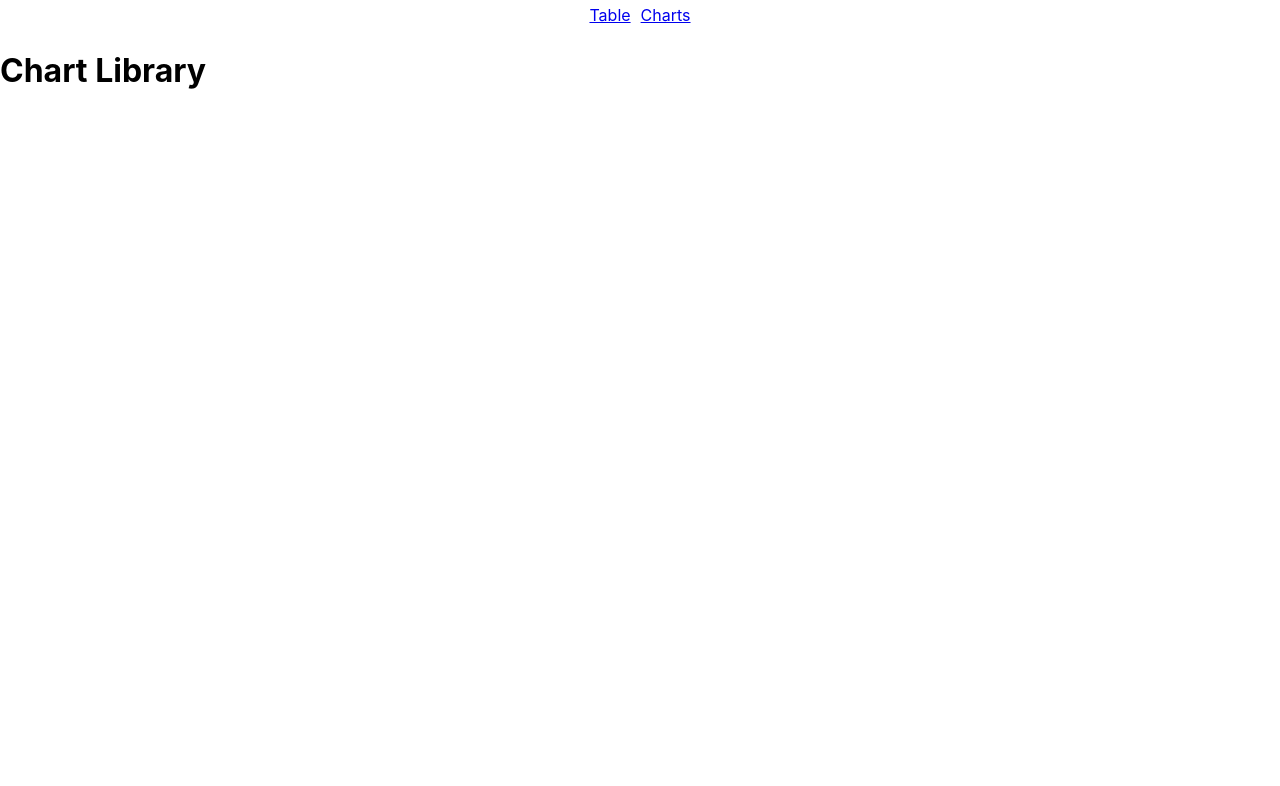
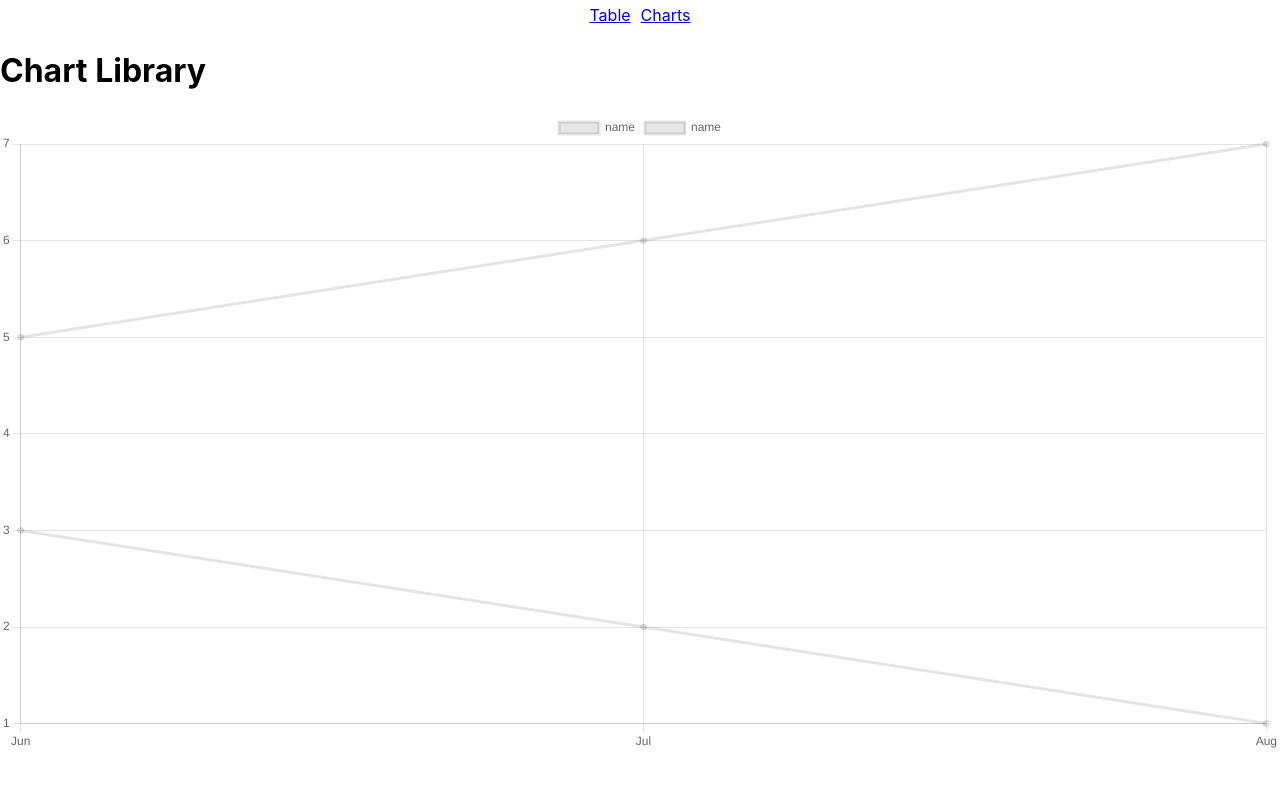
Before and after one commit to charlescrabtree/react-open-source, a React (Create React App) app: page /charts in a window 1280 px wide. Shown: the top 786 px of the page. Built offline with nearby package versions, Linux system fonts and the light colour scheme.

Commit message:
chart shows up without data

```diff
--- a/src/App.js
+++ b/src/App.js
@@ -1,7 +1,7 @@
 import { Link, Route, Switch } from 'react-router-dom';
 import './App.css';
 import { DataTable } from './components/Table/DataTable';
-
+import { DataChart } from './components/Chart/DataChart';
 
 function App() {
   return (
@@ -17,6 +17,7 @@ function App() {
         </Route>
         <Route path="/charts">
           <h1>Chart Library</h1>
+          <DataChart />
         </Route>
       </Switch>
     </div>
--- /dev/null
+++ b/src/components/Chart/DataChart.js
@@ -0,0 +1,23 @@
+import { Line } from 'react-chartjs-2';
+import Chart from 'chart.js/auto';
+import datalist from '../../MOCK_DATA.json';
+export const DataChart = () => (
+  <Line
+    datasetIdKey='id'
+    data={{
+      labels: ['Jun', 'Jul', 'Aug'],
+      datasets: [
+        {
+          id: 1,
+          label: 'name',
+          data: [5, 6, 7],
+        },
+        {
+          id: 2,
+          label: 'name',
+          data: [3, 2, 1],
+        },
+      ],
+    }}
+  />
+);
--- a/src/components/Chart/chart.js
+++ /dev/null
@@ -1,3 +0,0 @@
-import { Doughnut } from 'react-chartjs-2';
-
-{/* <Doughnut data={...} /> */}
--- a/src/components/Table/DataTable.js
+++ b/src/components/Table/DataTable.js
@@ -23,10 +23,15 @@ export const DataTable = () => (
     <Column width={100} sortable resizable>
       <HeaderCell>Email</HeaderCell>
       <Cell>
-        {(rowData, rowIndex) => {
+        {(rowData) => {
           return <a href={`mailto:${rowData.email}`}>{rowData.email}</a>;
         }}
       </Cell>
     </Column>
+
+    <Column width={300} sortable resizable>
+      <HeaderCell>Catchphrase</HeaderCell>
+      <Cell dataKey="catch_phrase" />
+    </Column>
   </Table>
 );
```
